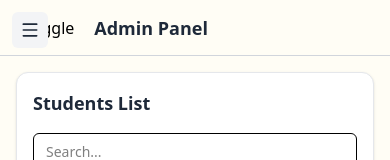
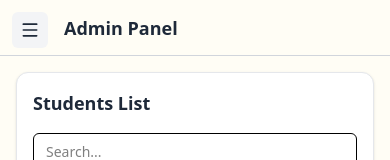
Before and after one commit to maksymrozvodovskyi/admin-panel, a Next.js app: page /dashboard/students in a window 390 px wide. Shown: the top 160 px of the page. Built offline with nearby package versions, Linux system fonts and the light colour scheme.

Commit message:
refactor: move sidebar toggle button into Header for better mobile layout

```diff
--- a/components/Header.tsx
+++ b/components/Header.tsx
@@ -2,7 +2,7 @@
 
 import { useAuthStore } from '@/lib/store/authStore'
 import { useRouter } from 'next/navigation'
-import { useState } from 'react'
+import { Menu } from 'lucide-react'
 
 type HeaderProps = {
 	toggleSidebar: () => void
@@ -11,32 +11,31 @@
 export default function Header({ toggleSidebar }: HeaderProps) {
 	const { isLoggedIn, user, logout } = useAuthStore()
 	const router = useRouter()
-	const [menuOpen, setMenuOpen] = useState(false)
 
 	const handleLogout = () => {
 		logout()
-		setMenuOpen(false)
 		router.push('/sign-in')
 	}
 
 	return (
-		<header className='relative w-full h-14 border-b border-gray-300 bg-[#FFFDF5] px-4 md:px-6 flex items-center justify-between'>
+		<header className='w-full h-14 border-b border-gray-300 bg-[#FFFDF5] px-4 md:px-6 flex items-center justify-between'>
 			<div className='flex items-center gap-3'>
+				{/* Mobile menu button */}
 				<button
 					onClick={toggleSidebar}
-					className='p-2 rounded-md hover:bg-gray-100 transition-colors'
+					className='p-2 rounded-md hover:bg-gray-100 transition-colors md:hidden'
 					aria-label='Toggle sidebar'
 				>
-					Toggle{' '}
+					<Menu className='w-5 h-5 text-gray-800' />
 				</button>
 
-				<h1 className='text-lg font-semibold text-gray-800'>Admin Panel {user ? `— ${user.name}` : ''}</h1>
+				<h1 className='text-lg font-semibold text-gray-800 truncate'>Admin Panel {user ? `— ${user.name}` : ''}</h1>
 			</div>
 
 			{isLoggedIn && (
 				<button
 					onClick={handleLogout}
-					className='inline-flex px-3 py-1.5 text-sm font-medium text-white bg-red-500 rounded-md hover:bg-red-600 transition-colors duration-200'
+					className='px-3 py-1.5 text-sm font-medium text-white bg-red-500 rounded-md hover:bg-red-600 transition-colors'
 				>
 					Logout
 				</button>
```
